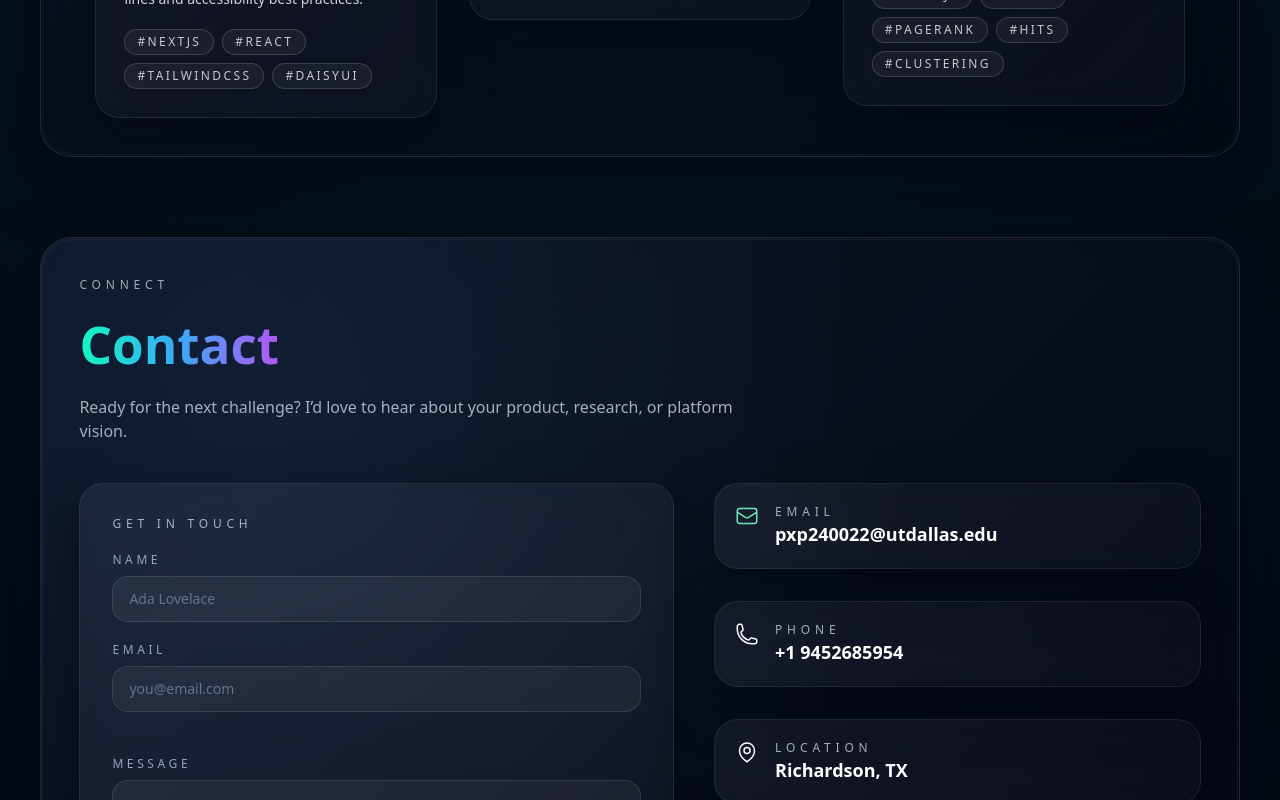
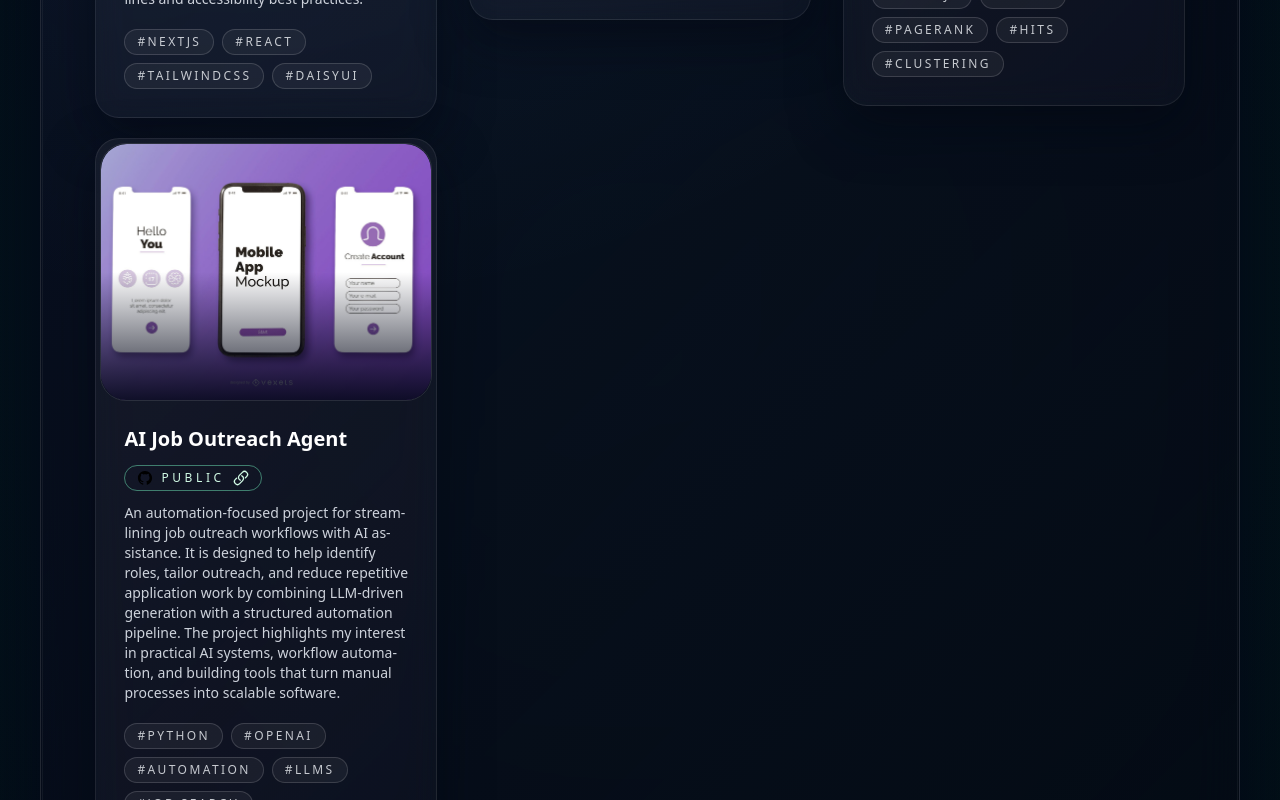
Before and after one commit to Prafull1Kumar/Portfolio, a Next.js app: page / in a window 1280 px wide. Shown: the part 5860-6660 px from the top of the page. Built offline with nearby package versions, Linux system fonts and the light colour scheme.

Commit message:
added a project

```diff
--- a/messages/de.json
+++ b/messages/de.json
@@ -87,6 +87,10 @@
       "title": "Persönliches Portfolio",
       "description": "Entdecke mein Portfolio, das mit Next.js entwickelt und mit Tailwind CSS und DaisyUI gestaltet wurde. Die Website ist vollständig responsiv, mehrsprachig (Italienisch, Englisch und Deutsch) und passt sich automatisch den Systemeinstellungen des Nutzers in Bezug auf Sprache und Farbschema (Hell- oder Dunkelmodus) an – für ein personalisiertes und zugängliches Nutzererlebnis.\nIch habe besonderes Augenmerk auf die Optimierung des Server- und Client-Side-Renderings gelegt, um schnelle Ladezeiten und eine hohe Performance zu gewährleisten. Die Benutzeroberfläche ist modern und konsistent gestaltet, um meine Fähigkeiten, Projekte und beruflichen Erfahrungen optimal zu präsentieren.\nDie Seite ist sowohl technisch als auch semantisch für Suchmaschinen optimiert: Sie verwendet strukturierte Tags, dynamisch lokalisierte Metadaten (title, description, canonical, hreflang), unterstützt Twitter Cards und Open Graph für eine effektive Social-Media-Vorschau und bietet eine mehrsprachige Sitemap sowie eine benutzerdefinierte robots.txt. Sie erfüllt die Anforderungen von Googles Mobile-First-Indexierung und folgt den aktuellen Standards zur Barrierefreiheit."
     },
+    "aiJobOutreachAgent": {
+      "title": "AI Job Outreach Agent",
+      "description": "Ein Automatisierungsprojekt zur Optimierung von Job-Outreach-Workflows mit KI-Unterstützung. Es hilft dabei, passende Rollen zu identifizieren, personalisierte Ansprache zu erstellen und wiederkehrende Bewerbungsarbeit durch eine strukturierte, LLM-gestützte Pipeline zu reduzieren. Das Projekt zeigt mein Interesse an praxisnahen KI-Systemen, Workflow-Automatisierung und Werkzeugen, die manuelle Prozesse in skalierbare Software verwandeln."
+    },
     "fakeFootball": {
       "title": "Teamverwaltung & Match-Streaming",
       "description": "Diese App wurde mit Flutter entwickelt, um meine persönlichen Bedürfnisse bei der Verwaltung eines Fußballteams zu erfüllen, und ist sowohl für Mobilgeräte als auch für Desktop verfügbar. Sie bietet Funktionen wie Kaderverwaltung, individuelle Statistiken und Match-Streaming über OBS Studio, mit in Echtzeit generierten Overlays dank FFmpeg. Die App automatisiert auch die Erstellung von Highlight-Videos im Hoch- und Querformat für soziale Netzwerke. Ursprünglich für den Eigengebrauch entwickelt, verfolge ich nun das Ziel, sie als umfassendes Tool für Trainer, Spieler, Content Creator und andere Mannschaftssportarten zu kommerzialisieren."
--- a/messages/en.json
+++ b/messages/en.json
@@ -86,6 +86,10 @@
       "title": "Ideologies Search Engine",
       "description": "I built a custom search engine for ideological topics, handling everything from web crawling and data cleaning to indexing and relevance modeling. Using Python, I crawled hundreds of web pages, removed duplicates, and extracted hyperlinks to create a web graph. I implemented TF-IDF indexing, PageRank, and HITS algorithms to rank results, and used clustering to group related pages.\n\nThe React-based user interface displays results from my engine alongside Google and Bing for comparison, offering clear, relevant answers for queries like 'liberalism' and 'socialism vs capitalism.' This project demonstrates my skills in full-stack development, data processing, and search technologies."
     },
+    "aiJobOutreachAgent": {
+      "title": "AI Job Outreach Agent",
+      "description": "An automation-focused project for streamlining job outreach workflows with AI assistance. It is designed to help identify roles, tailor outreach, and reduce repetitive application work by combining LLM-driven generation with a structured automation pipeline. The project highlights my interest in practical AI systems, workflow automation, and building tools that turn manual processes into scalable software."
+    },
     "public": "public",
     "private": "private"
   },
--- a/messages/it.json
+++ b/messages/it.json
@@ -87,6 +87,10 @@
       "title": "Portfolio personale",
       "description": "Esplora il mio portfolio sviluppato con Next.js, stilizzato con Tailwind CSS e DaisyUI. Il sito è completamente responsive, multilingua (italiano, inglese e tedesco) e si adatta automaticamente al tema chiaro o scuro in base alle preferenze del sistema dell’utente, così come alla lingua di sistema, offrendo un’esperienza utente su misura.\nHo posto particolare attenzione all’ottimizzazione del rendering sia lato server che lato client, garantendo tempi di caricamento rapidi e prestazioni elevate.\nL’interfaccia è coerente e moderna, pensata per valorizzare al meglio le mie competenze, i progetti e le esperienze professionali.Il sito è ottimizzato per la SEO tecnica e semantica: utilizza tag strutturati, metadati dinamici localizzati (title, description, canonical, hreflang), supporta Twitter Cards e Open Graph per una condivisione social efficace e implementa una sitemap multilingua aggiornata, oltre a robots.txt personalizzato. È conforme agli standard di accessibilità e indicizzazione mobile-first di Google."
     },
+    "aiJobOutreachAgent": {
+      "title": "AI Job Outreach Agent",
+      "description": "Un progetto orientato all'automazione per semplificare i workflow di candidatura e outreach con il supporto dell'AI. Aiuta a individuare ruoli rilevanti, generare messaggi personalizzati e ridurre il lavoro ripetitivo grazie a una pipeline strutturata supportata da LLM. Il progetto evidenzia il mio interesse per sistemi AI pratici, automazione dei processi e strumenti che trasformano attività manuali in software scalabile."
+    },
     "fakeFootball": {
       "title": "Gestione Squadra e Streaming Partite",
       "description": "Questa app, sviluppata in Flutter, è nata per soddisfare le mie esigenze personali nella gestione di una squadra di calcio, ed è disponibile sia su mobile che su desktop. Include funzionalità come la gestione della rosa, statistiche individuali e lo streaming delle partite tramite OBS Studio, con grafiche personalizzate generate in tempo reale grazie a FFmpeg. L'app automatizza anche la creazione di contenuti video post-partita in formati verticali e orizzontali, pensati per la pubblicazione su diverse piattaforme social. Inizialmente sviluppata per uso personale, l’obiettivo è ora quello di perfezionarla e commercializzarla come strumento completo non solo per allenatori, giocatori e content creator, ma anche per tutte le altre discipline sportive di squadra."
--- a/src/features/projects/components/projects.jsx
+++ b/src/features/projects/components/projects.jsx
@@ -2,7 +2,7 @@ import ProjectEntry from "@/features/projects/model/projectEntry";
 import ProjectCard from "@/features/projects/components/projectCard";
 import MasonryLayout from "@/components/layout/masonryLayout";
 import {useTranslations} from "next-intl";
-import {PROJECTS_T_NODE, MARVEL, PORTFOLIO, FAKE_FOOTBALL, TRIVIA, SUSTAIN, IDEOLOGIES} from "@/features/projects/projects.constants";
+import {PROJECTS_T_NODE, PORTFOLIO, SUSTAIN, IDEOLOGIES, AI_JOB_OUTREACH_AGENT} from "@/features/projects/projects.constants";
 
 const m = [
     {
@@ -22,6 +22,12 @@ const m = [
         imageUrl: '/searchengine.png',
         url: 'https://github.com/Prafull1Kumar/Ideologies-Search-Engine.git',
         techList: ['Python', 'React', 'Node.js', 'TF-IDF', 'PageRank', 'HITS', 'Clustering']
+    },
+    {
+        key: AI_JOB_OUTREACH_AGENT,
+        imageUrl: '/appMockup.jpg',
+        url: 'https://github.com/Prafull1Kumar/AI-Job-Outreach-Agent',
+        techList: ['Python', 'OpenAI', 'Automation', 'LLMs', 'Job Search']
     },
 ]
 
--- a/src/features/projects/projects.constants.js
+++ b/src/features/projects/projects.constants.js
@@ -5,4 +5,5 @@ export const FAKE_FOOTBALL = 'fakeFootball'
 export const TRIVIA = 'trivia'
 export const SUSTAIN = 'sustain'
 export const IDEOLOGIES = 'ideologies'
+export const AI_JOB_OUTREACH_AGENT = 'aiJobOutreachAgent'
 export const PROJECT_SECTION = 'projects'
```
